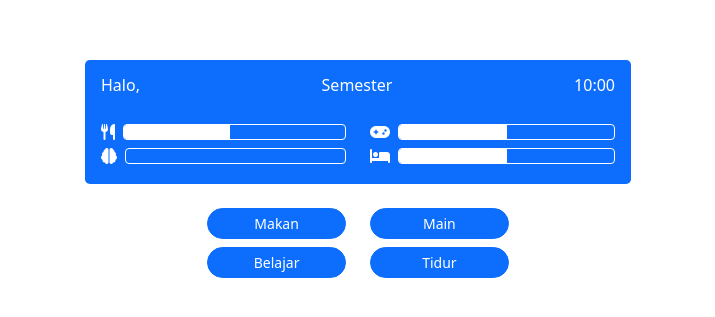
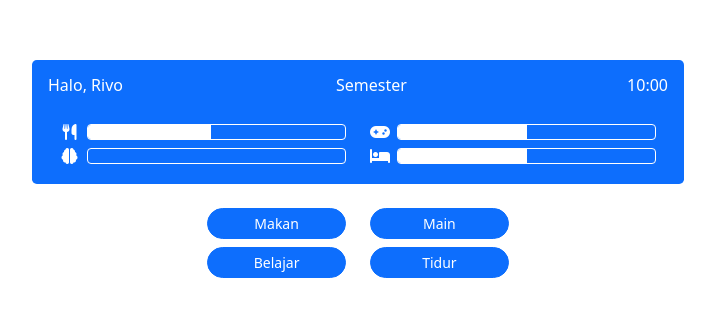
Before and after one commit to Kelas-C-UMNJaya/PTI-Group9, a plain HTML site: page index.html in a window 1280 px wide. Shown: the part 231-548 px from the top of the page, without its empty margins (282-997 px from the left). Drawn offline with nearby package versions, Linux system fonts and the light colour scheme.

Commit message:
Fixed dashboard and algorithm

```diff
--- a/index.html
+++ b/index.html
@@ -4,23 +4,23 @@
     <title>Hello World!</title>
     <meta charset="UTF-8">
     <meta name="viewport" content="width=device-width, initial-scale=1">
+    <link href="https://cdn.jsdelivr.net/npm/bootstrap@5.0.2/dist/css/bootstrap.min.css" rel="stylesheet" integrity="sha384-EVSTQN3/azprG1Anm3QDgpJLIm9Nao0Yz1ztcQTwFspd3yD65VohhpuuCOmLASjC" crossorigin="anonymous">
     <link href="style.css" rel="stylesheet">
-    <link href="https://cdn.jsdelivr.net/npm/bootstrap@5.0.2/dist/css/bootstrap.min.css" rel="stylesheet" integrity="sha384-EVSTQN3/azprG1Anm3QDgpJLIm9Nao0Yz1ztcQTwFspd3yD65VohhpuuCOmLASjC" crossorigin="anonymous">
     <script defer src="script.js"></script>
     <script src="https://kit.fontawesome.com/9d53a2f771.js" crossorigin="anonymous"></script>
   </head>
   <body class="vh-100">
-    <div class="container-sm d-flex p-4 h-100 flex-column justify-content-center align-items-center" id="container">
-      <div id="dashboard" class="mb-3 w-50 mx-auto">
-        <div class=" p-3 mb-2 bg-primary text-white rounded-3">
-          <div class="w-100 row-3 gap-2 col-sm-10 mb-3 d-flex justify-content-between">
-            <h6 id="nama" class=""> Halo,<span id="nama-player"></span></h6>
-            <h6 id="semester" class="">Semester</h6>
+    <div class="container container-fluid-md d-flex p-4 h-100 flex-column justify-content-center align-items-center" id="container">
+      <div id="dashboard" class="mb-3 mx-md-5 w-100">
+        <div class="p-3 mb-2 bg-primary text-white rounded-3">
+          <div class="gap-2 mb-3 d-flex justify-content-between">
+            <h6 id="nama" class="">Halo, <span id="nama-player"></span></h6>
+            <h6 id="semester" class="flex-fill text-center">Semester <span id="semester-now"></span></h6>
             <h6 id="jam" class="">09:30</h6>
           </div>
-          <div id="statusBar" class="row">
+          <div id="statusBar" class="row w-100 m-0">
             <div class="col-sm-6 d-flex gap-2 align-items-center justify-content-between">
-              <span><i class="fa-solid fa-utensils"></i></span>
+              <span style="width: 1.2rem;" class="text-center"><i class="fa-solid fa-utensils"></i></span>
               <div class="col">
                 <div class="progress border border-white bg-primary">
                   <div id="makan-progressBar" class="progress-bar bg-white" role="progressbar" style="width: 0" aria-valuenow="0" aria-valuemin="0" aria-valuemax="100"></div>
@@ -29,7 +29,7 @@
             </div>
 
             <div class="col-sm-6 d-flex gap-2 align-items-center justify-content-between">
-              <span><i class="fa-solid fa-gamepad"></i></span>
+              <span style="width: 1.2rem;" class="text-center"><i class="fa-solid fa-gamepad"></i></span>
               <div class="col">
                 <div class="progress border border-white bg-primary">
                   <div id="main-progressBar" class="progress-bar bg-white" role="progressbar" style="width: 50%" aria-valuenow="50" aria-valuemin="0" aria-valuemax="100"></div>
@@ -37,7 +37,7 @@
               </div>
             </div>
             <div class="col-sm-6 d-flex gap-2 align-items-center justify-content-between">
-              <span><i class="fa-solid fa-brain"></i></span>
+              <span style="width: 1.2rem;" class="text-center"><i class="fa-solid fa-brain"></i></span>
               <div class="col">
                 <div class="progress border border-white bg-primary">
                   <div id="belajar-progressBar" class="progress-bar bg-white" role="progressbar" style="width: 75%" aria-valuenow="75" aria-valuemin="0" aria-valuemax="100"></div>
@@ -46,7 +46,7 @@
             </div>
 
             <div class="col-sm-6 d-flex gap-2 align-items-center justify-content-between">
-              <span><i class="fa-solid fa-bed"></i></span>
+              <span style="width: 1.2rem;" class="text-center"><i class="fa-solid fa-bed"></i></span>
               <div class="col">
                 <div class="progress border border-white bg-primary">
                   <div id="tidur-progressBar" class="progress-bar bg-white" role="progressbar" style="width: 100%" aria-valuenow="100" aria-valuemin="0" aria-valuemax="100"></div>
--- a/script.js
+++ b/script.js
@@ -44,6 +44,7 @@ const Player = (inName) => {
   }
 
   return {
+    name,
     status,
     update,
   }
@@ -83,7 +84,14 @@ const DOM = (() => {
       });
     })
   })();
+
+  const changeName = (name) => {;
+    const el = document.querySelector("#nama-player");
+    el.innerText = name;
+  }
+
   return {
+    changeName,
     updateProgress,
     updateClock,
     updateButton,
@@ -114,6 +122,7 @@ const gameController = (() => {
   }
 
   const Algorithm = (() => {
+    let makanBoost = true;
     return {
       belajar: () => {
         if (player.status["belajar"].isActive) {
@@ -128,6 +137,9 @@ const gameController = (() => {
         if (player.status["tidur"].amount < 200) {
           player.status["belajar"].changeGrowth(1);
           player.status["main"].changeShrink(3);
+
+          // TODO
+          // Kasih prompt ketika udah kurang dari 100
         } else {
           player.status["belajar"].reset();
           player.status["main"].reset();
@@ -137,13 +149,20 @@ const gameController = (() => {
         if (player.status["makan"].amount < 200) {
           player.status["belajar"].changeGrowth(1);
           player.status["main"].changeShrink(3);
+
+          // TODO
+          // Kasih prompt ketika udah kurang dari 100
         } else {
           player.status["belajar"].reset();
           player.status["main"].reset();
         }
 
-        if (player.status["makan"].amount === 1000) {
+        if (player.status["makan"].amount === 1000 && makanBoost) {
           player.status["main"].amount += 20;
+          makanBoost = false;
+        }
+        if(player.status["makan"].amount === 800) {
+          makanBoost = true;
         }
       },
       main: () => {
@@ -152,6 +171,8 @@ const gameController = (() => {
         }
         else if (player.status["main"].amount < 100) {
           player.status["belajar"].changeGrowth(1);
+          // TODO
+          // Kasih prompt ketika udah kurang dari 100
         } else {
           player.status["belajar"].reset();
         }
@@ -178,6 +199,7 @@ const gameController = (() => {
   }, 1000);
 
   const init = (() => {
+    DOM.changeName(player.name);
     initClock();
   })();
 
--- a/style.css
+++ b/style.css
@@ -1,6 +1,10 @@
-@import url('https://fonts.googleapis.com/css2?family=Roboto:ital,wght@0,300;0,400;0,700;1,300;1,400;1,700&display=swap');
+@media (min-width: 1200px) {
+  .container, .container-lg, .container-md, .container-sm, .container-xl {
+    max-width: 700px;
+  }
+}
 
-body {
-  margin:0;
-  font-family: 'Roboto', sans-serif;
+#jam {
+  width: 3rem;
+  text-align: right;
 }
```
